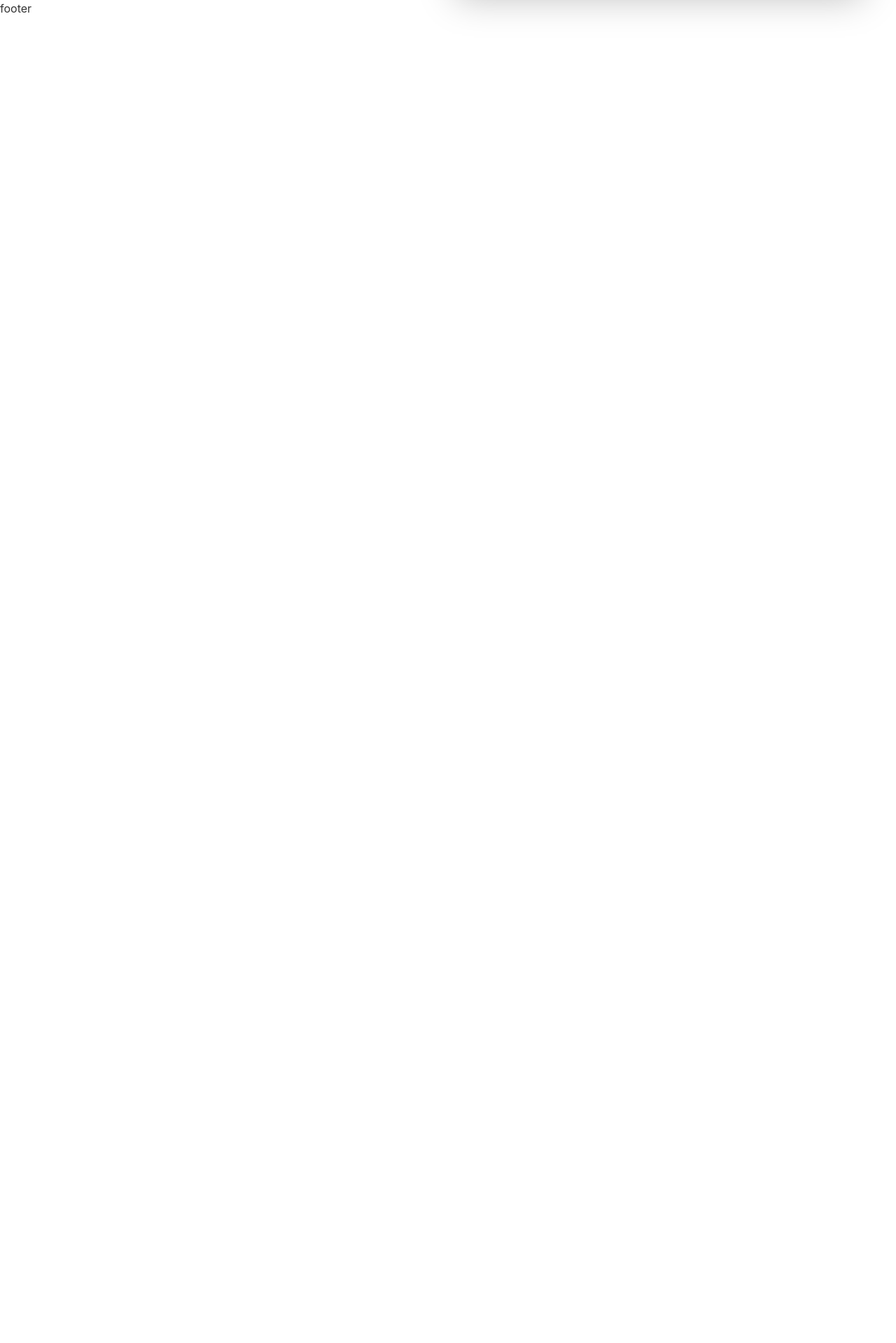
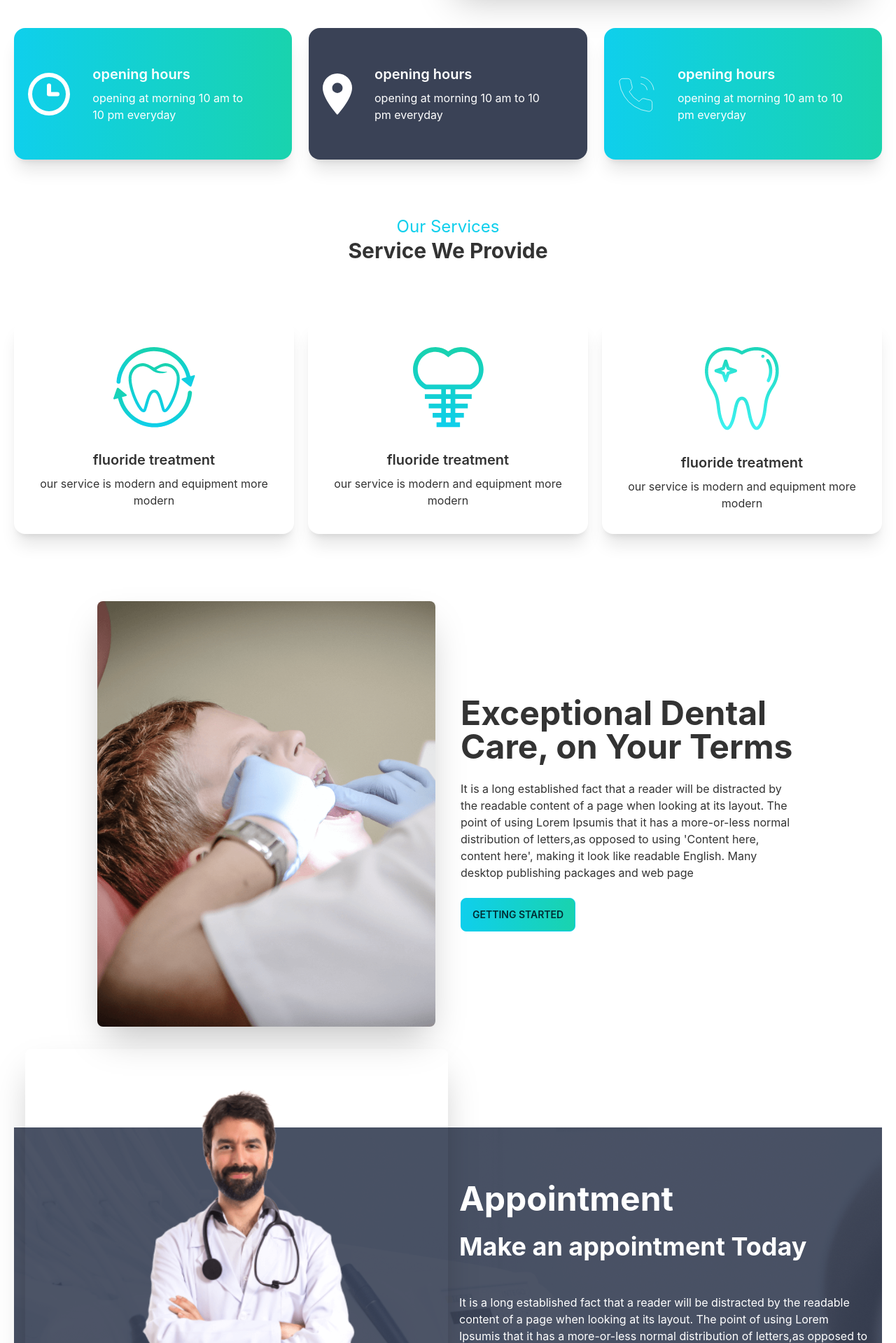
Before and after one commit to sobahan-ali/client-client-dentist, a React (Create React App) app: page / in a window 1280 px wide. Shown: the part 481-2400 px from the top of the page at 70% size. Before the commit the page ends 800 px from the top, so only its background shows below. Built offline with nearby package versions, Linux system fonts and the light colour scheme.

Commit message:
home pages many section are added

```diff
--- a/src/Pages/Home/Banner/Banner.js
+++ b/src/Pages/Home/Banner/Banner.js
@@ -1,6 +1,7 @@
 import React from 'react';
 import bgimage from "../../../assets/images/bg.png";
 import chair from "../../../assets/images/chair.png";
+import ButtonPrimary from '../../../components/ButtonPrimary/ButtonPrimary';
 
 const Banner = () => {
     return (
@@ -10,7 +11,7 @@ const Banner = () => {
                 <div>
                     <h1 className="text-5xl font-bold">Box Office News!</h1>
                     <p className="py-6">Provident cupiditate voluptatem et in. Quaerat fugiat ut assumenda excepturi exercitationem quasi. In deleniti eaque aut repudiandae et a id nisi.</p>
-                    <button className="btn btn-primary bg-gradient-to-r from-cyan-500 to-green-500">Get Started</button>
+                   <ButtonPrimary>get started</ButtonPrimary>
                 </div>
             </div>
         </div>
--- /dev/null
+++ b/src/Pages/Home/ExpectTerms/ExpectTerms.js
@@ -0,0 +1,20 @@
+import React from 'react';
+import treatment from '../../../assets/images/treatment.png';
+import ButtonPrimary from '../../../components/ButtonPrimary/ButtonPrimary';
+
+const ExpectTerms = () => {
+    return (
+        <div className="hero mt-20">
+            <div className="hero-content flex-col lg:flex-row">
+                <img src={treatment} className=" md:w-2/5 rounded-lg shadow-2xl" alt=''/>
+                <div className='md:w-2/5 ml-5'>
+                    <h1 className="text-5xl font-bold">Exceptional Dental Care, on Your Terms</h1>
+                    <p className="py-6">It is a long established fact that a reader will be distracted by the readable content of a page when looking at its layout. The point of using Lorem Ipsumis that it has a more-or-less normal distribution of letters,as opposed to using 'Content here, content here', making it look like readable English. Many desktop publishing packages and web page</p>
+                    <ButtonPrimary>getting started</ButtonPrimary>
+                </div>
+            </div>
+        </div>
+    );
+};
+
+export default ExpectTerms;
--- a/src/Pages/Home/Home/Home.js
+++ b/src/Pages/Home/Home/Home.js
@@ -1,11 +1,19 @@
 import React from 'react';
+import MakeAppointment from '../../MakeAppointment/MakeAppointment';
 import Banner from '../Banner/Banner';
+import ExpectTerms from '../ExpectTerms/ExpectTerms';
+import InfoCards from '../InfoCards/InfoCards';
+import Services from '../Services/Services';
 
 const Home = () => {
     return (
         <div className='mx-5'>
             <h2>home</h2>
             <Banner></Banner>
+            <InfoCards></InfoCards>
+            <Services></Services>
+            <ExpectTerms></ExpectTerms>
+            <MakeAppointment></MakeAppointment>
         </div>
     );
 };
--- /dev/null
+++ b/src/Pages/Home/InfoCards/InfoCard.js
@@ -0,0 +1,18 @@
+import React from 'react';
+
+const InfoCard = ({ card }) => {
+    const { name, icon, bgClass, about } = card
+    return (
+        <div className={`card p-5 md:card-side shadow-xl ${bgClass}`}>
+            <figure>
+                <img src={icon} alt="Movie" />
+            </figure>
+            <div className="card-body">
+                <h2 className="card-title">{name}</h2>
+                <p>{about}</p>
+
+            </div>
+        </div>);
+};
+
+export default InfoCard;
--- /dev/null
+++ b/src/Pages/Home/InfoCards/InfoCards.js
@@ -0,0 +1,45 @@
+import React from 'react';
+import clock from '../../../assets/icons/clock.svg';
+import marker from '../../../assets/icons/marker.svg';
+import phone from '../../../assets/icons/phone.svg';
+import InfoCard from './InfoCard';
+
+const InfoCards = () => {
+
+    const cardsData = [
+        {
+            id: 1,
+            name: 'opening hours',
+            about: 'opening at morning 10 am to 10 pm everyday',
+            bgClass: 'bg-gradient-to-r from-primary to-secondary',
+            icon: clock
+        },
+        {
+            id: 2,
+            name: 'opening hours',
+            about: 'opening at morning 10 am to 10 pm everyday',
+            bgClass: 'bg-accent',
+            icon: marker
+        },
+        {
+            id: 3,
+            name: 'opening hours',
+            about: 'opening at morning 10 am to 10 pm everyday',
+            bgClass: 'bg-gradient-to-r from-primary to-secondary',
+            icon: phone
+        },
+    ]
+
+    return (
+        <div className='grid grid-cols-1 md:grid-cols-2 lg:grid-cols-3 gap-6 mt-10 text-white'>
+            {
+                cardsData.map(card => <InfoCard
+                    key={card.id}
+                    card = {card}
+                ></InfoCard>)
+            }
+        </div>
+    );
+};
+
+export default InfoCards;
--- /dev/null
+++ b/src/Pages/Home/Services/ServiceItem.js
@@ -0,0 +1,18 @@
+import React from 'react';
+
+const ServiceItem = ({service}) => {
+    const {icon, name, description, } = service;
+    return (
+        <div className="card w-full mt-20 bg-base-100 shadow-xl">
+            <figure className="px-10 pt-10">
+                <img src={icon} alt="Shoes" className="rounded-xl" />
+            </figure>
+            <div className="card-body items-center text-center">
+                <h2 className="card-title">{name}</h2>
+                <p>{description}</p>
+            </div>
+        </div>
+    );
+};
+
+export default ServiceItem;
--- /dev/null
+++ b/src/Pages/Home/Services/Services.js
@@ -0,0 +1,44 @@
+import React from 'react';
+import fluoride from '../../../assets/images/fluoride.png';
+import cavity from '../../../assets/images/cavity.png';
+import whitening from '../../../assets/images/whitening.png';
+import ServiceItem from './ServiceItem';
+
+const Services = () => {
+    const services = [
+        {
+            id: 1,
+            icon: fluoride,
+            name: 'fluoride treatment',
+            description: 'our service is modern and equipment more modern '
+        },
+        {
+            id: 2,
+            icon: cavity,
+            name: 'fluoride treatment',
+            description: 'our service is modern and equipment more modern '
+        },
+        {
+            id: 3,
+            icon: whitening,
+            name: 'fluoride treatment',
+            description: 'our service is modern and equipment more modern '
+        },
+    ]
+    return (
+       <div>
+        <h3 className='text-center text-primary mt-20 text-2xl'>Our Services</h3>
+        <h1 className='text-center text-3xl font-bold'>Service We Provide</h1>
+         <div className='grid grid-cols-1 gap-5 md:grid-cols-2 lg:grid-cols-3'>
+            {
+                services.map(service => <ServiceItem
+                    key={service.id}
+                    service = {service}
+                ></ServiceItem>)
+            }
+        </div>
+       </div>
+    );
+};
+
+export default Services;
--- /dev/null
+++ b/src/Pages/MakeAppointment/MakeAppointment.js
@@ -0,0 +1,24 @@
+import React from 'react';
+import doctor from '../../assets/images/doctor.png';
+import appointment from '../../assets/images/appointment.png'
+import ButtonPrimary from '../../components/ButtonPrimary/ButtonPrimary';
+
+const MakeAppointment = () => {
+    return (
+        <section className='mt-32' style={{backgroundImage:`url(${appointment})`}}>
+            <div className="hero">
+                <div className="hero-content flex-col lg:flex-row">
+                    <img src={doctor} className=" -mt-32 lg:w-1/2 hidden md:block rounded-lg shadow-2xl " alt='' />
+                    <div>
+                        <h1 className=" text-white text-5xl font-bold">Appointment</h1>
+                        <p className="py-6 text-white font-bold text-4xl">Make an appointment Today</p>
+                        <p className="py-6 text-white">It is a long established fact that a reader will be distracted by the readable content of a page when looking at its layout. The point of using Lorem Ipsumis that it has a more-or-less normal distribution of letters,as opposed to using 'Content here, content here', making it look like readable English. Many desktop publishing packages and web page</p>
+                        <ButtonPrimary>for serial</ButtonPrimary>
+                    </div>
+                </div>
+            </div>
+        </section>
+    );
+};
+
+export default MakeAppointment;
--- /dev/null
+++ b/src/components/ButtonPrimary/ButtonPrimary.js
@@ -0,0 +1,11 @@
+import React from 'react';
+
+const ButtonPrimary = ({children}) => {
+    return (
+        <div>
+             <button className="btn btn-primary bg-gradient-to-r from-primary to-secondary">{children}</button>
+        </div>
+    );
+};
+
+export default ButtonPrimary;
```
